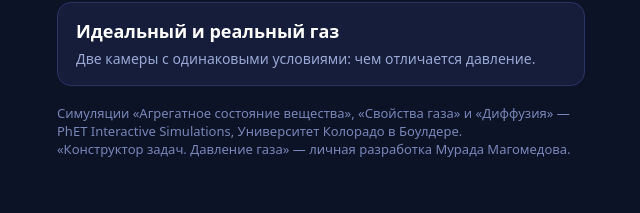
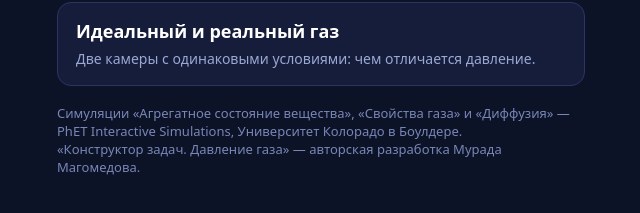
Before and after one commit to muradx055/sim, a plain HTML site: page index.html in a window 1280 px wide. Shown: the part 557-770 px from the top of the page, without its empty margins (319-959 px from the left). Drawn offline with Linux system fonts and the light colour scheme.

Commit message:
Подпись: авторская разработка
Co-Authored-By: Claude Sonnet 5.5 <noreply@anthropic.com>
Claude-Session: https://claude.ai/code/session_01CS88MrcF7DcYXvGN9bGLKf

```diff
--- a/index.html
+++ b/index.html
@@ -28,7 +28,7 @@
   <a class="card" href="gas-properties.html"><b>Свойства газа</b><span>Как связаны давление, объём и температура газа.</span></a>
   <a class="card" href="diffusion.html"><b>Диффузия</b><span>Как частицы перемешиваются сами.</span></a>
   <a class="card" href="real-vs-ideal-gas.html"><b>Идеальный и реальный газ</b><span>Две камеры с одинаковыми условиями: чем отличается давление.</span></a>
-  <div class="foot">Симуляции «Агрегатное состояние вещества», «Свойства газа» и «Диффузия» — PhET Interactive Simulations, Университет Колорадо в Боулдере.<br>«Конструктор задач. Давление газа» — личная разработка Мурада Магомедова.</div>
+  <div class="foot">Симуляции «Агрегатное состояние вещества», «Свойства газа» и «Диффузия» — PhET Interactive Simulations, Университет Колорадо в Боулдере.<br>«Конструктор задач. Давление газа» — авторская разработка Мурада Магомедова.</div>
 </div>
 </body>
 </html>
```
